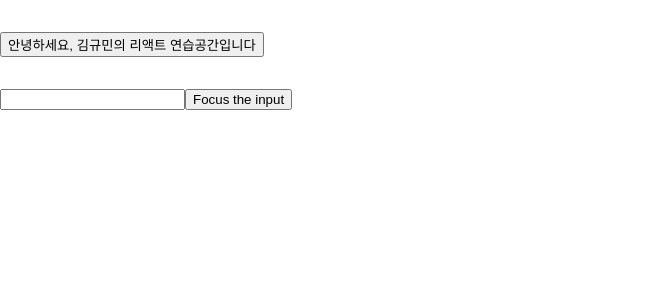
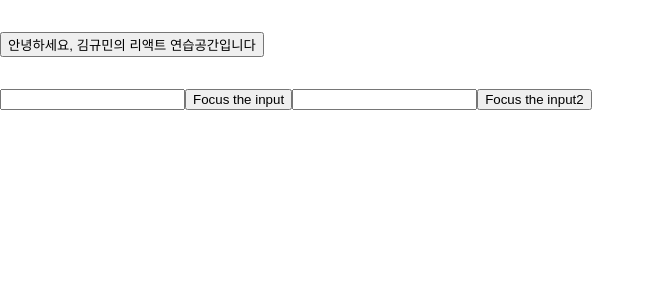
Before and after one commit to Gyuminn/practice-react, a React (Create React App) app: page /refPractice in a window 1280 px wide. Shown: the top 300 px of the page, without its empty margins (0-655 px from the left). Built offline with nearby package versions, Linux system fonts and the light colour scheme.

Commit message:
feat: useRef 각자 선택

```diff
--- a/src/pages/RefPractice.jsx
+++ b/src/pages/RefPractice.jsx
@@ -7,13 +7,20 @@ const RefPractice = () => {
   //3. Canvas 요소에 그림 그리기 등
   // 이 밖에도 여러 경우가 있고, 어쩔 수 없이 DOM에 직접적으로 접근해야 할 때 ref를 사용한다.
   const inputEl = useRef(null);
+  const input2El = useRef(null);
   const onButtonClick = () => {
     inputEl.current.focus();
+  };
+
+  const onButtonClick2 = () => {
+    input2El.current.focus();
   };
   return (
     <div>
       <input ref={inputEl} type="text" />
       <button onClick={onButtonClick}>Focus the input</button>
+      <input ref={input2El} type="text" />
+      <button onClick={onButtonClick2}>Focus the input2</button>
     </div>
   );
 };
```
